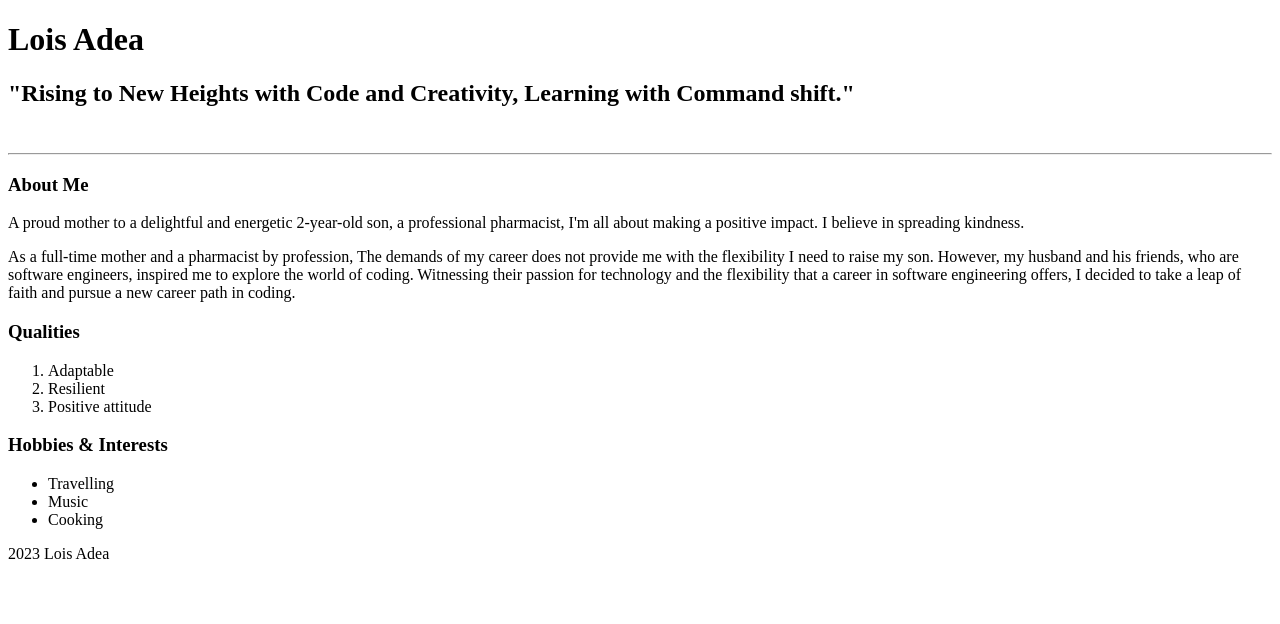
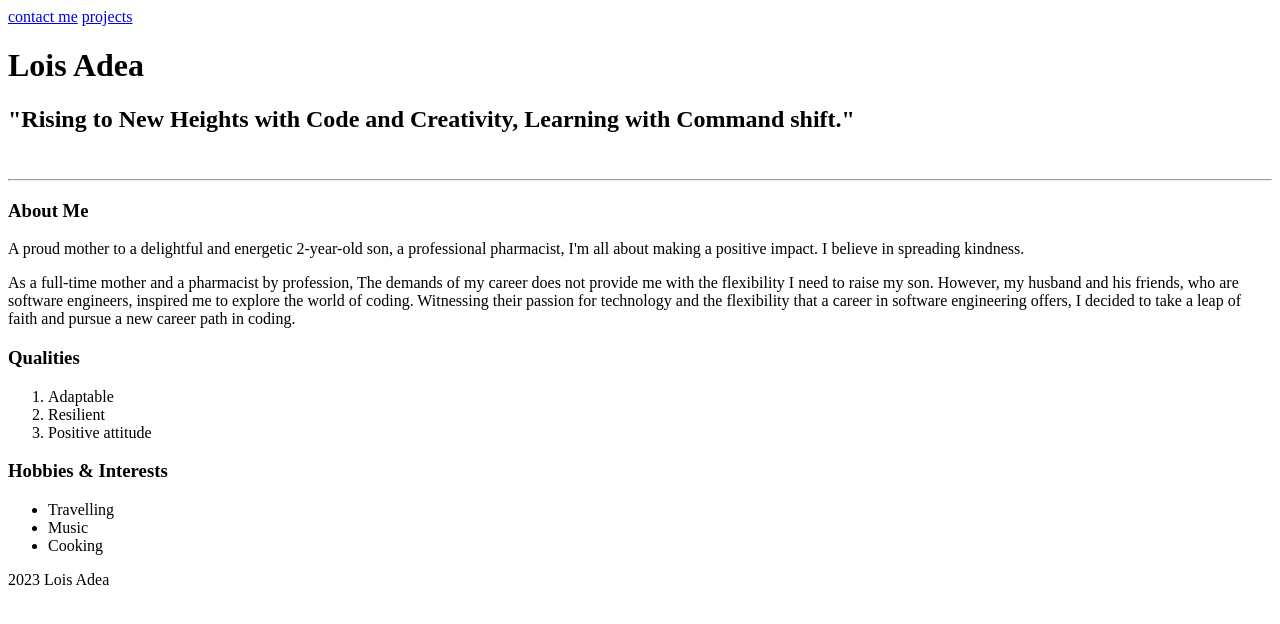
Before and after one commit to loisadea/portfolio, a plain HTML site: page index.html in a window 1280 px wide. Drawn offline with Linux system fonts and the light colour scheme.

Commit message:
Adding links to contact and projects pages in the index

```diff
--- a/index.html
+++ b/index.html
@@ -5,6 +5,12 @@
 </head>
 <body>
     <header>
+        <nav>
+          <a href="pages/
+          contact.html" target="_blank">contact me</a>
+          <a href="pages/
+          project.html" target="_blank">projects</a>
+        </nav>
     <h1> Lois Adea </h1>
     <h2> "Rising to New Heights with Code and
     Creativity, Learning with Command shift."</h2>
```
